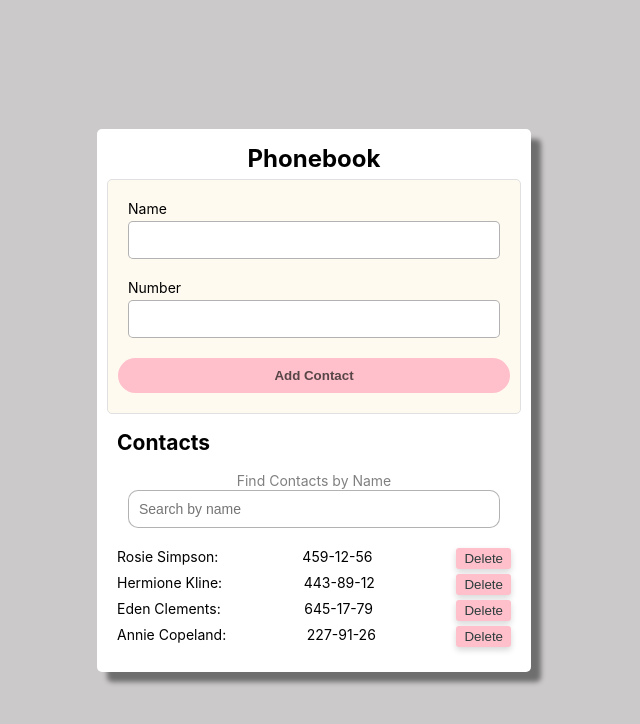
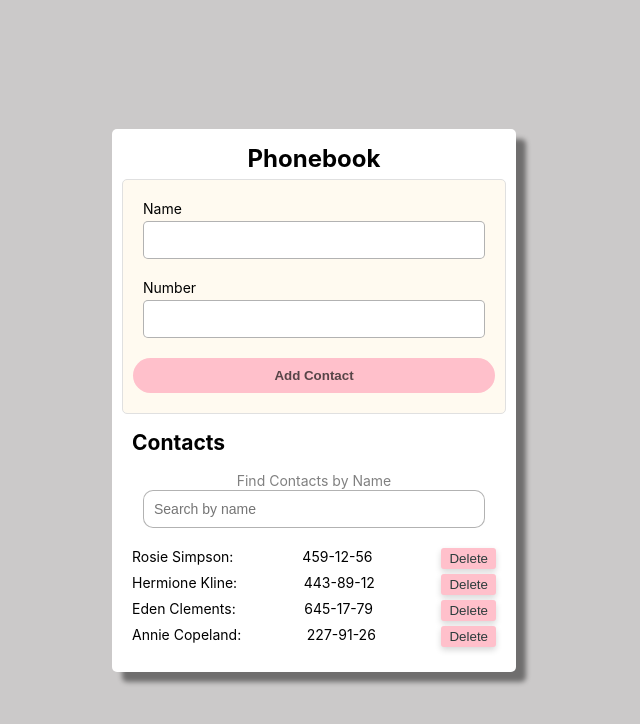
Before and after one commit to techista1584/goit-react-hw-08-phonebook__, a React (Create React App) app: page / in a window 1280 px wide. Shown: the top 724 px of the page, without its empty margins (336-976 px from the left). Built offline with nearby package versions, Linux system fonts and the light colour scheme.

Commit message:
update styles

```diff
--- a/src/components/ContactForm/ContactForm.module.css
+++ b/src/components/ContactForm/ContactForm.module.css
@@ -28,7 +28,7 @@
 
 /* Input.module.css */
 .Input {
-  width: 350px;
+  width: 320px;
   margin-bottom: 20px;
   background: white;
   border: var(--none-border);
--- a/src/components/Filter/Filter.module.css
+++ b/src/components/Filter/Filter.module.css
@@ -14,7 +14,7 @@
 }
 
 .inputFilter {
-  width: 350px;
+  width: 320px;
   margin-bottom: 10px;
   background: white;
   border: var(--none-border);
```
